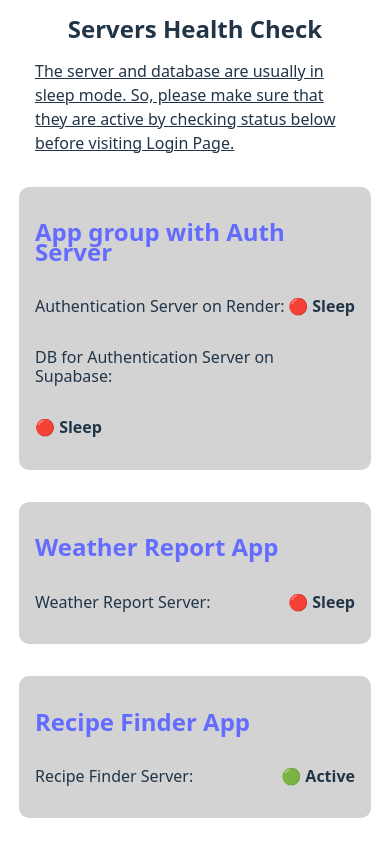
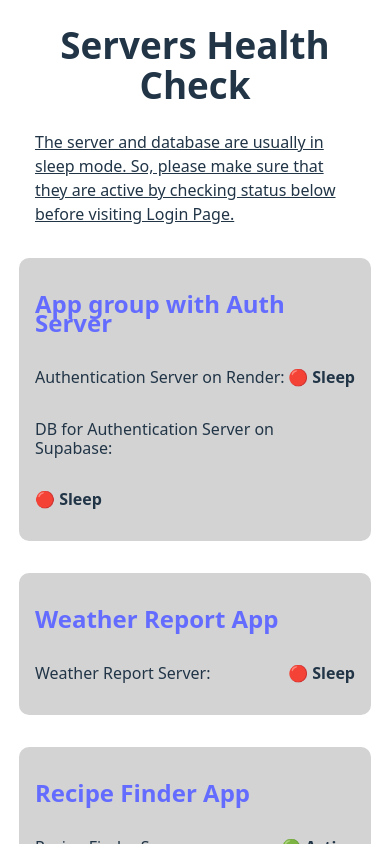
Before and after one commit to kappasan21/server-health-check, a React (Vite) app: page / in a window 390 px wide. Shown: the top 844 px of the page. Built offline with nearby package versions, Linux system fonts and the light colour scheme; no server answers.

Commit message:
updated the title font size

```diff
--- a/src/index.css
+++ b/src/index.css
@@ -76,7 +76,7 @@
 
 @media (max-width: 500px) {
   h1 {
-    font-size: 1.5rem;
+    font-size: 2.3rem;
   }
 
   body {
```
